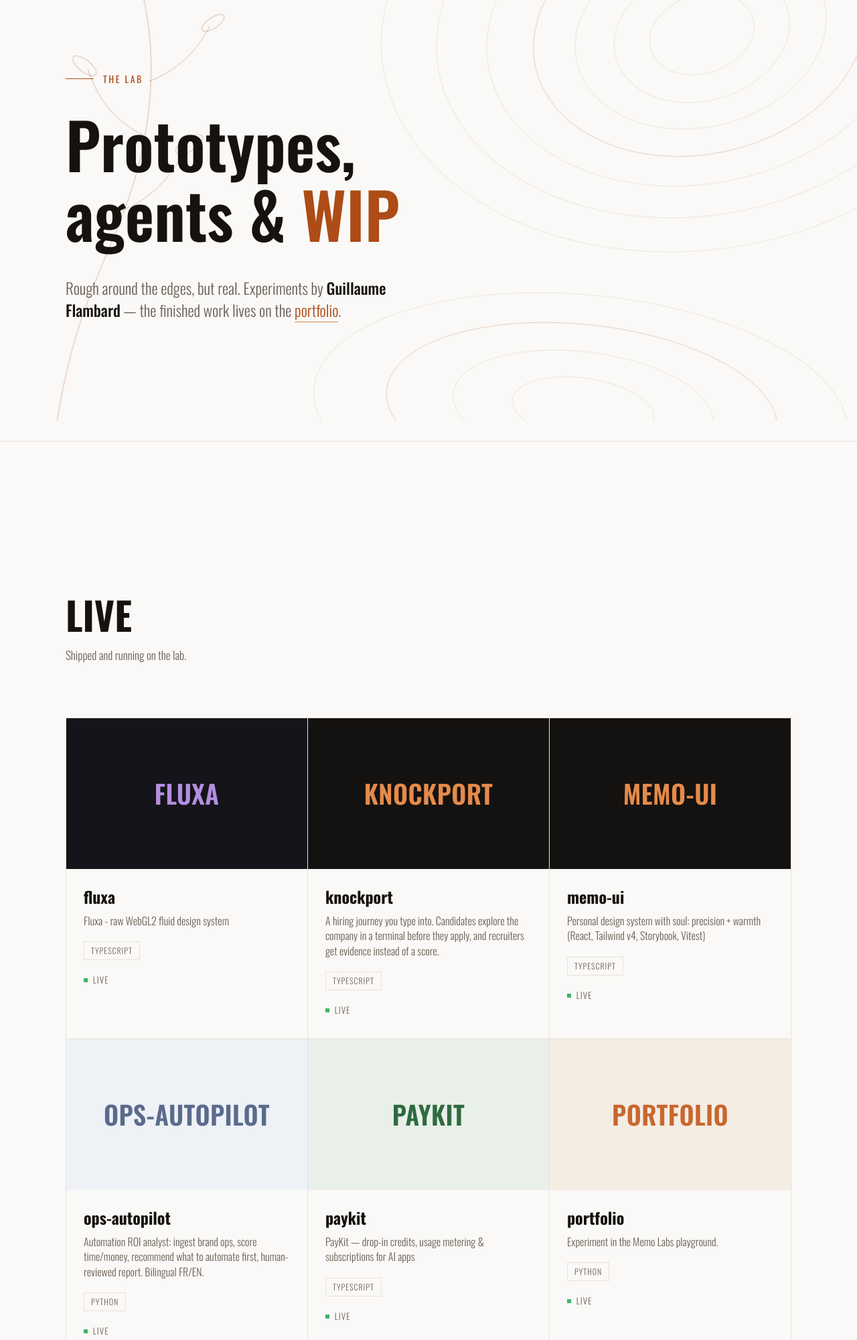
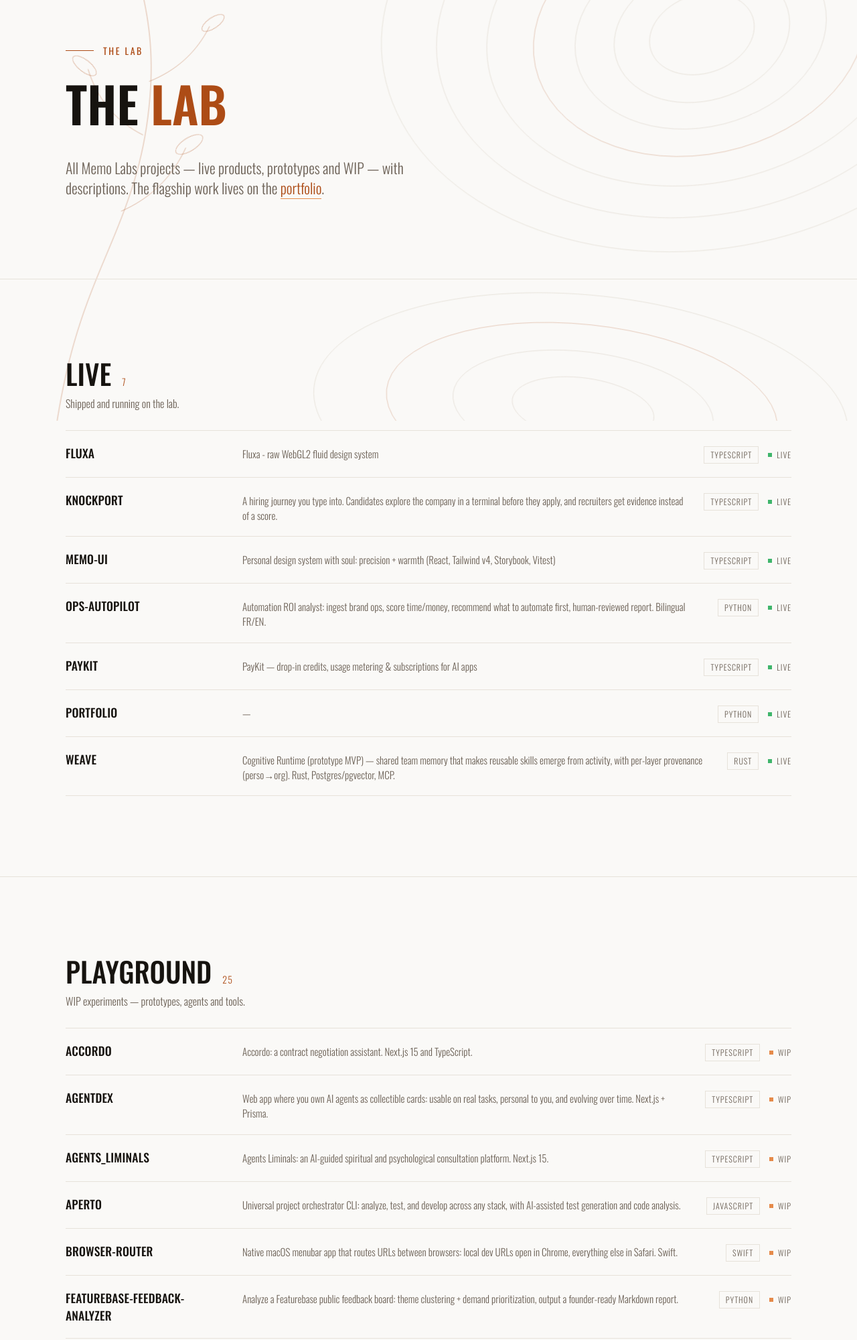
Before and after one commit to guillaume-flambard/lab-hub, a website built with Vite: page index.html in a window 1280 px wide. Shown: the part 172-2172 px from the top of the page at 67% size. Built offline with nearby package versions, Linux system fonts and the light colour scheme.

Commit message:
lab: project listing with descriptions (list view)

```diff
--- a/index.html
+++ b/index.html
@@ -3,8 +3,8 @@
   <head>
     <meta charset="UTF-8" />
     <meta name="viewport" content="width=device-width, initial-scale=1.0" />
-    <title>Memo Labs · The lab</title>
-    <meta name="description" content="Memo Labs playground — WIP demos, prototypes and experiments by Guillaume Flambard." />
+    <title>Memo Labs · Lab</title>
+    <meta name="description" content="Memo Labs — the lab. All projects: live products, prototypes and WIP experiments, with descriptions." />
     <link rel="preconnect" href="https://fonts.googleapis.com" />
     <link rel="preconnect" href="https://fonts.gstatic.com" crossorigin />
     <link
@@ -59,11 +59,10 @@
     <header class="hero">
       <div class="wrap">
         <p class="eyebrow"><span class="r"></span>The lab</p>
-        <h1 class="h">Prototypes,<br />agents &amp; <span class="acc">WIP</span></h1>
+        <h1 class="h">The <span class="acc">lab</span></h1>
         <p class="lede">
-          Rough around the edges, but real. Experiments by
-          <b>Guillaume Flambard</b> — the finished work lives on the
-          <a class="txtlink" href="https://memolabs.dev">portfolio</a>.
+          All Memo Labs projects — live products, prototypes and WIP — with descriptions.
+          The flagship work lives on the <a class="txtlink" href="https://memolabs.dev">portfolio</a>.
         </p>
       </div>
     </header>
--- a/src/main.ts
+++ b/src/main.ts
@@ -1,54 +1,45 @@
 import { loadProjects, type Project } from "./projects";
 import "./style.css";
 
-const TINTS = ["t1", "t2", "t3", "t4", "t5"];
-
-const STATUS: Record<string, { label: string; cls: string }> = {
-  live: { label: "Live", cls: "" },
-  beta: { label: "Beta", cls: "warn" },
-  lab: { label: "WIP", cls: "lab" },
-  internal: { label: "Internal", cls: "lab" },
-  private: { label: "Private", cls: "lab" },
-  archived: { label: "Stale", cls: "lab" },
+const STATUS_LABEL: Record<string, string> = {
+  live: "Live",
+  beta: "Beta",
+  lab: "WIP",
+  internal: "Internal",
+  private: "Private",
+  archived: "Stale",
 };
 
-function tint(name: string): string {
-  const sum = [...name].reduce((a, c) => a + c.charCodeAt(0), 0);
-  return TINTS[sum % TINTS.length];
+function statusBadge(p: Project): string {
+  const label = STATUS_LABEL[p.status] ?? "WIP";
+  const cls = p.status === "live" ? "s-live" : p.status === "beta" ? "s-beta" : "s-lab";
+  return `<span class="status ${cls}"><span class="dot" aria-hidden></span>${label}</span>`;
 }
 
-function statusDot(p: Project): string {
-  const s = STATUS[p.status] ?? { label: p.status, cls: "lab" };
-  return `<span class="dot ${s.cls}"></span>${s.label}`;
-}
-
-function card(p: Project): string {
+function row(p: Project): string {
   const desc = p.description && p.description !== "projet local (pas de repo GitHub)"
     ? p.description
-    : "Experiment in the Memo Labs playground.";
-  const lang = p.language ? `<span>${p.language}</span>` : "";
+    : "—";
+  const lang = p.language ? `<span class="meta-lang">${p.language}</span>` : "";
   const href = p.url ?? p.repo ?? "https://memolabs.dev";
   return `
-  <a class="card" href="${href}" target="_blank" rel="noopener">
-    <div class="thumb ${tint(p.name)}">${p.name}</div>
-    <div class="cbody">
-      <h3>${p.name}<span class="arrow">→</span></h3>
-      <p>${desc}</p>
-      <div class="stack">${lang}</div>
-      <div class="curl">${statusDot(p)}<span class="arr">↗</span></div>
-    </div>
+  <a class="lrow" href="${href}" target="_blank" rel="noopener noreferrer">
+    <span class="lrow-name">${p.name}</span>
+    <span class="lrow-desc">${desc}</span>
+    <span class="lrow-meta">${lang}${statusBadge(p)}</span>
   </a>`;
 }
 
-function section(title: string, lede: string, projects: Project[]): string {
+function group(title: string, note: string, projects: Project[]): string {
   return `
-  <section class="sec">
+  <section class="lgroup">
     <div class="wrap">
-      <div class="shead">
+      <div class="lghead">
         <h2>${title}</h2>
-        <p>${lede}</p>
+        <span class="lgcount">${projects.length}</span>
       </div>
-      <div class="grid">${projects.map(card).join("")}</div>
+      <p class="lglede">${note}</p>
+      <div class="llist">${projects.map(row).join("")}</div>
     </div>
   </section>`;
 }
@@ -69,8 +60,8 @@
   const lab = projects.filter((p) => p.lab_candidate);
 
   root.innerHTML =
-    section("Live", "Shipped and running on the lab.", live) +
-    section("Playground", `WIP experiments — ${lab.length} prototypes and tools.`, lab);
+    group("Live", "Shipped and running on the lab.", live) +
+    group("Playground", "WIP experiments — prototypes, agents and tools.", lab);
 }
 
 main();
--- a/src/style.css
+++ b/src/style.css
@@ -1,4 +1,4 @@
-/* ── tokens — single source of truth, mirrored from portfolio ─────────────── */
+/* ── tokens — mirrored from portfolio ─────────────────────────────────────── */
 :root {
   --bg: #faf9f7;
   --ink: #16130f;
@@ -7,7 +7,7 @@
   --accent: #ad4c16;
   --accent-soft: #e58a4a;
   --surface: #ffffff;
-  --sec-y: clamp(120px, 18vw, 240px);
+  --sec-y: clamp(64px, 10vw, 120px);
   --narrow: 920px;
   --font: "Oswald", "Archivo Narrow", system-ui, sans-serif;
 }
@@ -29,7 +29,7 @@
 
 a { color: inherit; }
 
-/* ── decorative backdrop (desktop only, like the reference) ───────────────── */
+/* ── decorative backdrop (desktop only) ──────────────────────────────────── */
 .backdrop { display: none; position: fixed; inset: 0; z-index: -1; }
 @media (min-width: 922px) {
   .backdrop { display: block; }
@@ -55,7 +55,7 @@
 /* ── nav ─────────────────────────────────────────────────────────────────── */
 .nav { position: sticky; top: 0; z-index: 50; background: var(--bg); border-bottom: 1px solid var(--line); }
 .nav .wrap { display: flex; align-items: center; justify-content: space-between; height: 72px; }
-.brand { font-size: 17px; font-weight: 500; letter-spacing: 0.04em; text-decoration: none; }
+.brand { font-size: 17px; font-weight: 500; letter-spacing: 0.04em; text-decoration: none; text-transform: uppercase; }
 .navright { display: flex; align-items: center; font-size: 14px; text-transform: uppercase; letter-spacing: 0.09em; }
 .navright a { text-decoration: none; color: var(--muted); padding: 0 18px; transition: color 0.2s; }
 .navright a + a { border-left: 1px solid var(--line); }
@@ -64,64 +64,49 @@
 
 /* ── hero ─────────────────────────────────────────────────────────────────── */
 .hero { position: relative; border-bottom: 1px solid var(--line); }
-.hero .wrap { padding: clamp(96px, 15vw, 200px) clamp(20px, 4vw, 48px) clamp(96px, 14vw, 180px); }
+.hero .wrap { padding: clamp(80px, 12vw, 150px) clamp(20px, 4vw, 48px) clamp(64px, 10vw, 120px); }
 .eyebrow { font-weight: 400; font-size: 14px; letter-spacing: 0.18em; text-transform: uppercase;
-  color: var(--accent); display: flex; align-items: center; gap: 14px; margin-bottom: 34px; }
+  color: var(--accent); display: flex; align-items: center; gap: 14px; margin-bottom: 28px; }
 .eyebrow .r { width: 42px; height: 1px; background: var(--accent); }
-h1.h { font-weight: 600; font-size: clamp(2.8rem, 7.4vw, 6rem); line-height: 1.1; letter-spacing: 0;
-  margin: 0; text-wrap: balance; }
+h1.h { font-weight: 600; font-size: clamp(2.6rem, 6.5vw, 4.6rem); line-height: 1.1; letter-spacing: 0;
+  margin: 0; text-transform: uppercase; }
 h1.h .acc { color: var(--accent); }
-.lede { margin: clamp(28px, 4vw, 44px) 0 0; font-size: clamp(1.15rem, 1.8vw, 1.5rem); font-weight: 300;
-  color: var(--muted); max-width: 46ch; line-height: 1.4; }
-.lede b { color: var(--ink); font-weight: 500; }
+.lede { margin: clamp(24px, 3.5vw, 40px) 0 0; font-size: clamp(1.1rem, 1.7vw, 1.4rem); font-weight: 300;
+  color: var(--muted); max-width: 52ch; line-height: 1.4; }
 .txtlink { color: var(--accent); text-decoration: none; border-bottom: 1px solid var(--accent-soft); transition: color 0.3s, border-color 0.3s; }
 .txtlink:hover { color: var(--ink); border-color: var(--ink); }
 
-/* ── sections ─────────────────────────────────────────────────────────────── */
-.sec { padding: var(--sec-y) 0; }
-.sec + .sec { border-top: 1px solid var(--line); }
-.shead { margin-bottom: clamp(48px, 7vw, 80px); }
-.shead h2 { font-size: clamp(2.2rem, 5vw, 3.6rem); line-height: 1; margin: 0; text-transform: uppercase; }
-.shead p { color: var(--muted); font-size: 17px; max-width: 42ch; margin: 18px 0 0; }
+/* ── listing ──────────────────────────────────────────────────────────────── */
+.lgroup { padding: var(--sec-y) 0; }
+.lgroup + .lgroup { border-top: 1px solid var(--line); }
+.lghead { display: flex; align-items: baseline; gap: 16px; margin-bottom: 10px; }
+.lghead h2 { margin: 0; font-size: clamp(1.8rem, 3.5vw, 2.6rem); line-height: 1; text-transform: uppercase; font-weight: 500; }
+.lgcount { font-size: 14px; color: var(--accent); letter-spacing: 0.08em; }
+.lglede { margin: 0 0 28px; color: var(--muted); font-size: 16px; }
 
-/* ── project grid — hairline cells like the portfolio work grid ───────────── */
-.grid { display: grid; grid-template-columns: repeat(auto-fit, minmax(320px, 1fr)); gap: 1px;
-  background: var(--line); border: 1px solid var(--line); }
-.card { background: var(--bg); text-decoration: none; color: inherit; display: flex; flex-direction: column;
-  transition: background 0.3s ease-in-out; }
-.card:hover { background: var(--surface); }
+.llist { border-top: 1px solid var(--line); }
+.lrow { display: grid; grid-template-columns: 240px 1fr auto; gap: 24px; align-items: baseline;
+  padding: 20px 0; border-bottom: 1px solid var(--line); text-decoration: none; color: inherit; transition: background 0.3s ease-in-out; }
+.lrow:hover { background: var(--surface); }
+.lrow-name { font-weight: 500; text-transform: uppercase; font-size: 1.1rem; letter-spacing: 0.01em; }
+.lrow-desc { color: var(--muted); font-size: 15px; line-height: 1.45; }
+.lrow-meta { display: flex; align-items: center; gap: 14px; white-space: nowrap; }
+.meta-lang { font-size: 12px; text-transform: uppercase; letter-spacing: 0.08em; color: var(--muted);
+  border: 1px solid var(--line); padding: 3px 9px; }
+.status { display: inline-flex; align-items: center; gap: 7px; font-size: 12px; text-transform: uppercase;
+  letter-spacing: 0.08em; color: var(--muted); }
+.status .dot { width: 6px; height: 6px; background: #3fb56b; flex: none; }
+.status.s-lab .dot { background: var(--accent-soft); }
+.status.s-beta .dot { background: #c99a2e; }
 
-.thumb { aspect-ratio: 16/10; display: flex; align-items: center; justify-content: center; overflow: hidden;
-  font-weight: 600; text-transform: uppercase; font-size: clamp(1.6rem, 3vw, 2.4rem); letter-spacing: 0.01em;
-  text-align: center; padding: 0 20px; line-height: 1.05; }
-.t1 { background: #f4ede4; color: #c8672e; }
-.t2 { background: #eef1f6; color: #5a6b8c; }
-.t3 { background: #141210; color: #e58a4a; }
-.t4 { background: #e9f0ea; color: #2f6b3f; }
-.t5 { background: #15141a; color: #b48ee0; }
+@media (max-width: 820px) {
+  .lrow { grid-template-columns: 1fr; gap: 6px; }
+  .lrow-meta { justify-content: flex-start; }
+}
 
-.cbody { padding: 28px 26px 32px; }
-.cbody h3 { font-size: 1.5rem; line-height: 1.1; margin: 0; display: flex; align-items: center; gap: 0.4em; }
-.cbody h3 .arrow { opacity: 0; transform: translateX(-4px); transition: all 0.3s ease-in-out; color: var(--accent); }
-.card:hover h3 .arrow { opacity: 1; transform: translateX(0); }
-.cbody p { color: var(--muted); font-size: 16px; margin: 12px 0 0; line-height: 1.4; font-weight: 300; }
-
-.stack { margin-top: 20px; display: flex; gap: 8px; flex-wrap: wrap; }
-.stack span { font-size: 12px; text-transform: uppercase; letter-spacing: 0.08em; color: var(--muted);
-  border: 1px solid var(--line); padding: 4px 10px; }
-
-.curl { margin-top: 20px; font-size: 13px; text-transform: uppercase; letter-spacing: 0.08em; color: var(--muted);
-  display: flex; align-items: center; gap: 0.6em; transition: color 0.3s ease-in-out; }
-.curl .dot { width: 6px; height: 6px; background: #3fb56b; flex: none; }
-.curl .dot.warn { background: #c99a2e; }
-.curl .dot.lab { background: var(--accent-soft); }
-.curl .arr { margin-left: auto; color: var(--accent); opacity: 0; transform: translateX(-3px); transition: all 0.3s ease-in-out; }
-.card:hover .curl { color: var(--ink); }
-.card:hover .curl .arr { opacity: 1; transform: translateX(0); }
-
-/* ── footer ───────────────────────────────────────────────────────────────── */
+/* ── footer ──────────────────────────────────────────────────────────────── */
 .foot { border-top: 1px solid var(--line); }
-.foot .wrap { display: flex; justify-content: space-between; align-items: center; padding-top: 40px; padding-bottom: 40px;
+.foot .wrap { display: flex; justify-content: space-between; align-items: center; padding-top: 36px; padding-bottom: 36px;
   font-size: 13px; text-transform: uppercase; letter-spacing: 0.08em; color: var(--muted); }
 .foot code { color: var(--muted); }
 
@@ -130,6 +115,5 @@
 /* ── reduced motion ───────────────────────────────────────────────────────── */
 @media (prefers-reduced-motion: reduce) {
   .backdrop .topo, .backdrop .leaves { opacity: 1; }
-  .backdrop .branch path { stroke-dashoffset: 0; }
   .backdrop .topo { animation: none; }
 }
```
